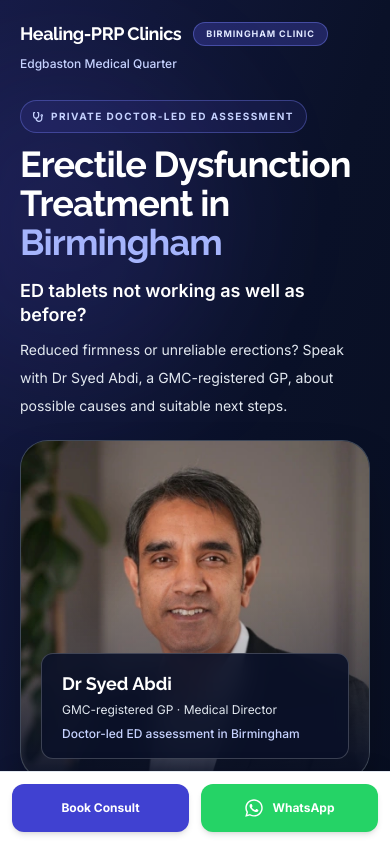
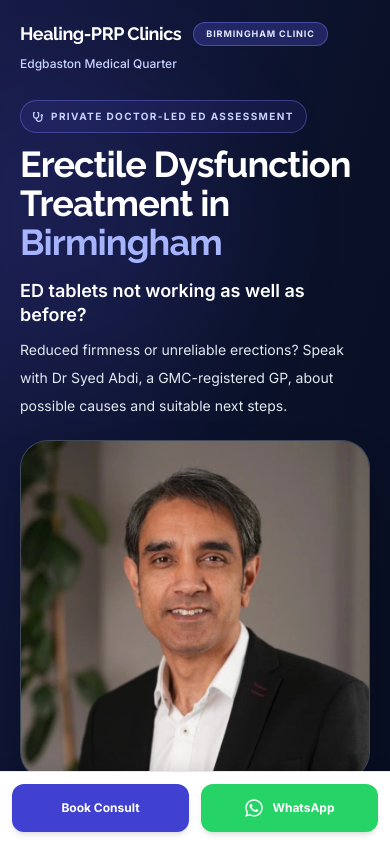
Before and after one commit to binithekid/Healing-PRP-Clinics-Preview, a Next.js app: page /birmingham/erectile-dysfunction-treatment in a window 390 px wide. Shown: the top 842 px of the page. Built offline with nearby package versions, Linux system fonts and the light colour scheme.

Commit message:
Adjust layout for mobile and desktop views

```diff
--- a/src/components/pages/ErectileDysfunctionTreatmentClient.tsx
+++ b/src/components/pages/ErectileDysfunctionTreatmentClient.tsx
@@ -323,12 +323,18 @@ export default function ErectileDysfunctionTreatmentClient({
                 sizes="(max-width: 1024px) 90vw, 42vw"
                 className="object-cover object-top"
               />
-              <div className="pointer-events-none absolute inset-x-0 bottom-0 h-52 bg-gradient-to-t from-[#0A1128]/95 via-[#0A1128]/30 to-transparent" />
-              <div className="absolute inset-x-5 bottom-5 rounded-xl border border-white/20 bg-[#0A1128]/90 px-5 py-4 backdrop-blur-md">
+              {/* Keep the portrait completely clear on mobile. The desktop badge remains overlaid. */}
+              <div className="pointer-events-none absolute inset-x-0 bottom-0 hidden h-52 bg-gradient-to-t from-[#0A1128]/95 via-[#0A1128]/30 to-transparent lg:block" />
+              <div className="absolute inset-x-5 bottom-5 hidden rounded-xl border border-white/20 bg-[#0A1128]/90 px-5 py-4 backdrop-blur-md lg:block">
                 <p className="font-raleway text-lg font-bold text-white">Dr Syed Abdi</p>
                 <p className="mt-1 text-xs text-slate-200">GMC-registered GP · Medical Director</p>
                 <p className="mt-2 text-xs font-medium text-indigo-200">Doctor-led ED assessment in Birmingham</p>
               </div>
+            </div>
+            {/* On mobile, identify the doctor below—not on top of—the photograph. */}
+            <div className="mt-3 rounded-xl border border-white/20 bg-[#101A37] px-5 py-3.5 lg:hidden">
+              <p className="font-raleway text-base font-bold text-white">Dr Syed Abdi</p>
+              <p className="mt-1 text-xs text-slate-200">GMC-registered GP · Medical Director</p>
             </div>
           </div>
 
```
